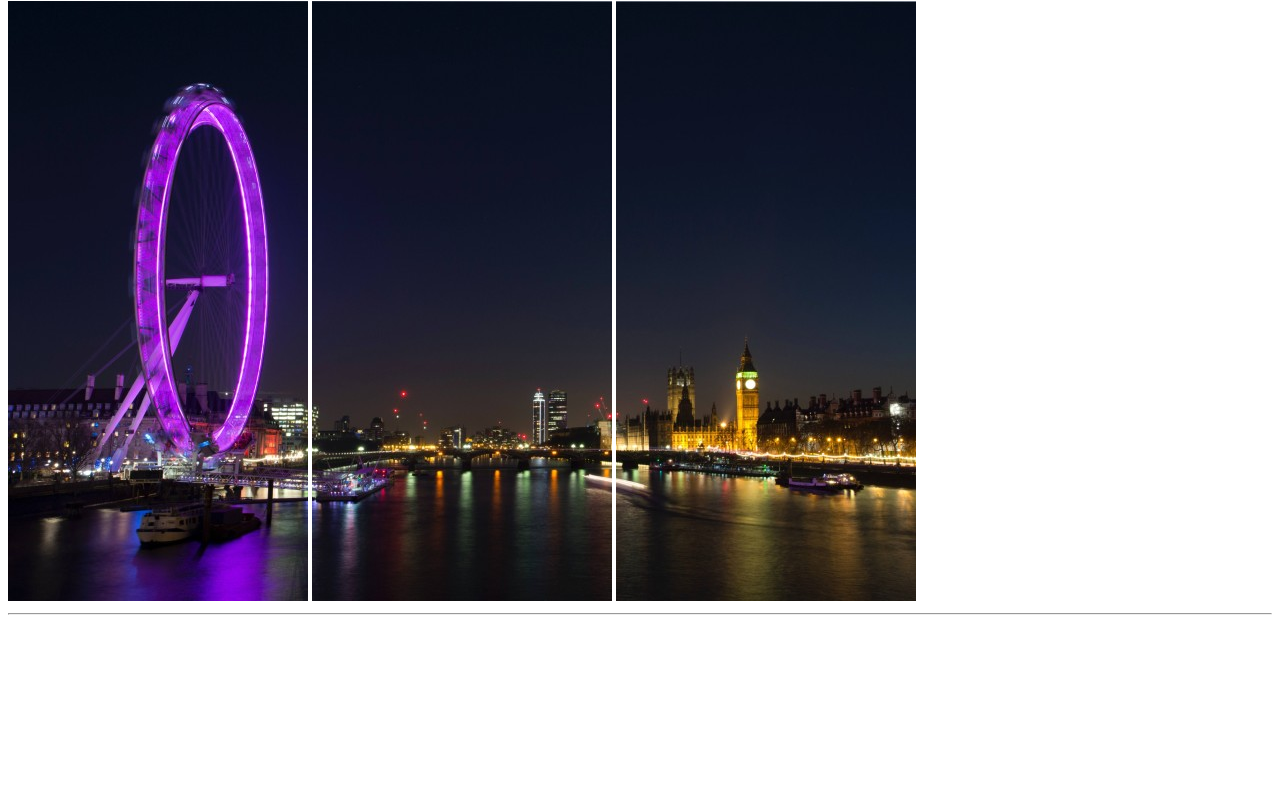
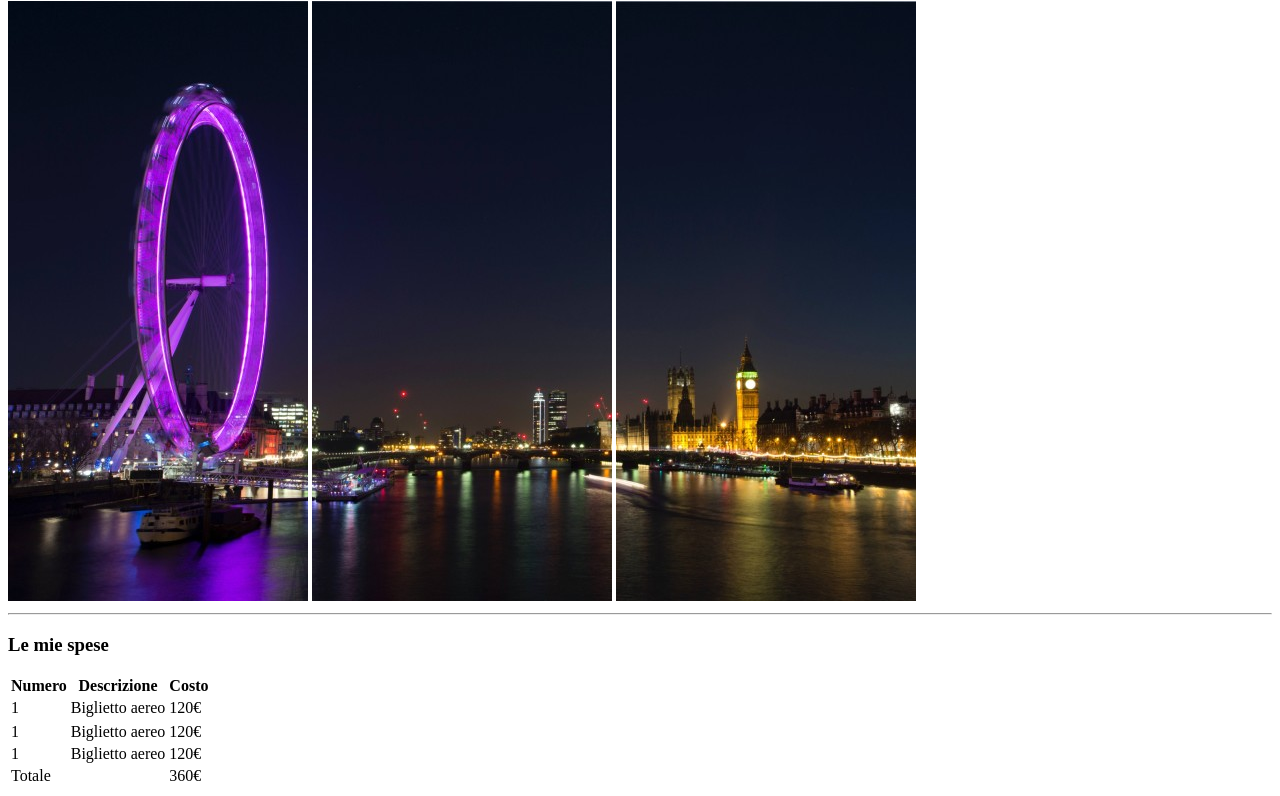
Before and after one commit to NiccoloDiDomenico/html-london-trip, a plain HTML site: page index.html in a window 1280 px wide. Shown: the part 79-875 px from the top of the page. Before the commit the page ends 800 px from the top, so only its background shows below. Drawn offline with Linux system fonts and the light colour scheme.

Commit message:
fear: added section 1 to main

```diff
--- a/index.html
+++ b/index.html
@@ -8,7 +8,7 @@
 <body>
     <!-- header -->
     <header>
-        <!-- Titolo e copertina -->
+        <!-- titolo e copertina -->
         <h1>Il mio Viaggio a Londra</h1>
         <img src="./img/pexels-bill-emrich-230794-0.jpg" alt="Immagine di Londra 1">
         <img src="./img/pexels-bill-emrich-230794-1.jpg" alt="Immagine di Londra 2">
@@ -18,6 +18,48 @@
     <hr>
     <!-- main -->
     <main>
+        <!-- sezione 1 -->
+        <section>
+            <!-- tabella spese -->
+            <h3>Le mie spese</h3>
+            <table>
+                <!-- intestazione tabella -->
+                <thead>
+                    <tr>
+                        <th>Numero</th>
+                        <th>Descrizione</th>
+                        <th>Costo</th>
+                    </tr>
+                </thead>
+                <!-- corpo tabella -->
+                <tbody>
+                    <tr>
+                        <td>1</td>
+                        <td>Biglietto aereo</td>
+                        <td>120€</td>
+                    </tr>
+                    <tr></tr>
+                        <td>1</td>
+                        <td>Biglietto aereo</td>
+                        <td>120€</td>
+                    </tr>
+                    <tr>
+                        <td>1</td>
+                        <td>Biglietto aereo</td>
+                        <td>120€</td>
+                    </tr>
+                </tbody>
+                <!-- chiusura tabella -->
+                <tfoot>
+                    <tr>
+                        <td>Totale</td>
+                        <td></td>
+                        <td>360€</td>
+                    </tr>
+                </tfoot>
+            </table>
+        </section>
+
 
     </main>
     <!-- /main -->
```
Also changed, not shown: 1 other file.
